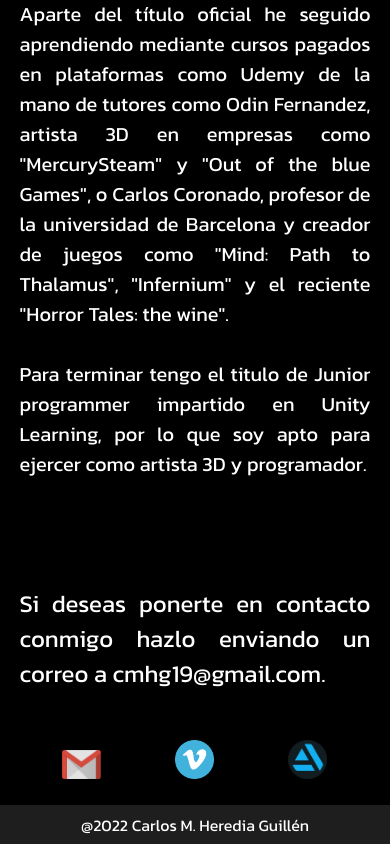
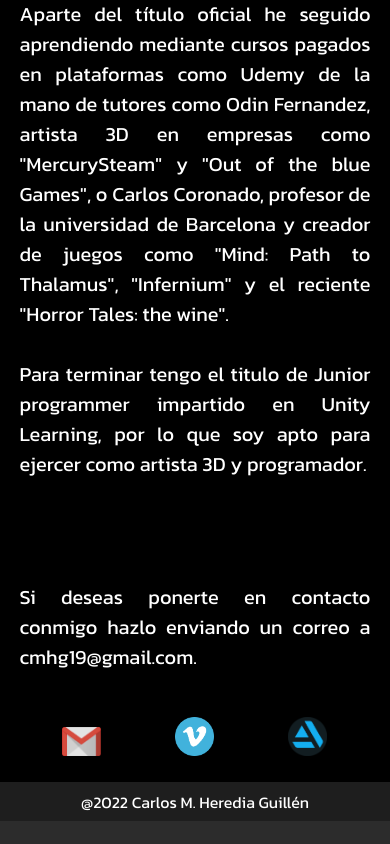
Before and after one commit to nio1990/nio1990.github.io, a plain HTML site: page index.html in a window 390 px wide. Shown: the part 1138-1982 px from the top of the page. After the commit the page ends 1959 px from the top, so only its background shows below. Drawn offline with Linux system fonts and the light colour scheme.

Commit message:
Update myCss.css

```diff
--- a/css/myCss.css
+++ b/css/myCss.css
@@ -234,6 +234,8 @@ footer{
 	}
 	.derecha{
 		width:90%;
+	}
+	.derecha p{
 		font-size:20px;
 	}
 	.redes{
@@ -341,5 +343,8 @@ footer{
 	nav{
 		background: none;
 	}
+	.derecha p{
+		font-size:20px;
+	}
 
 }
```
